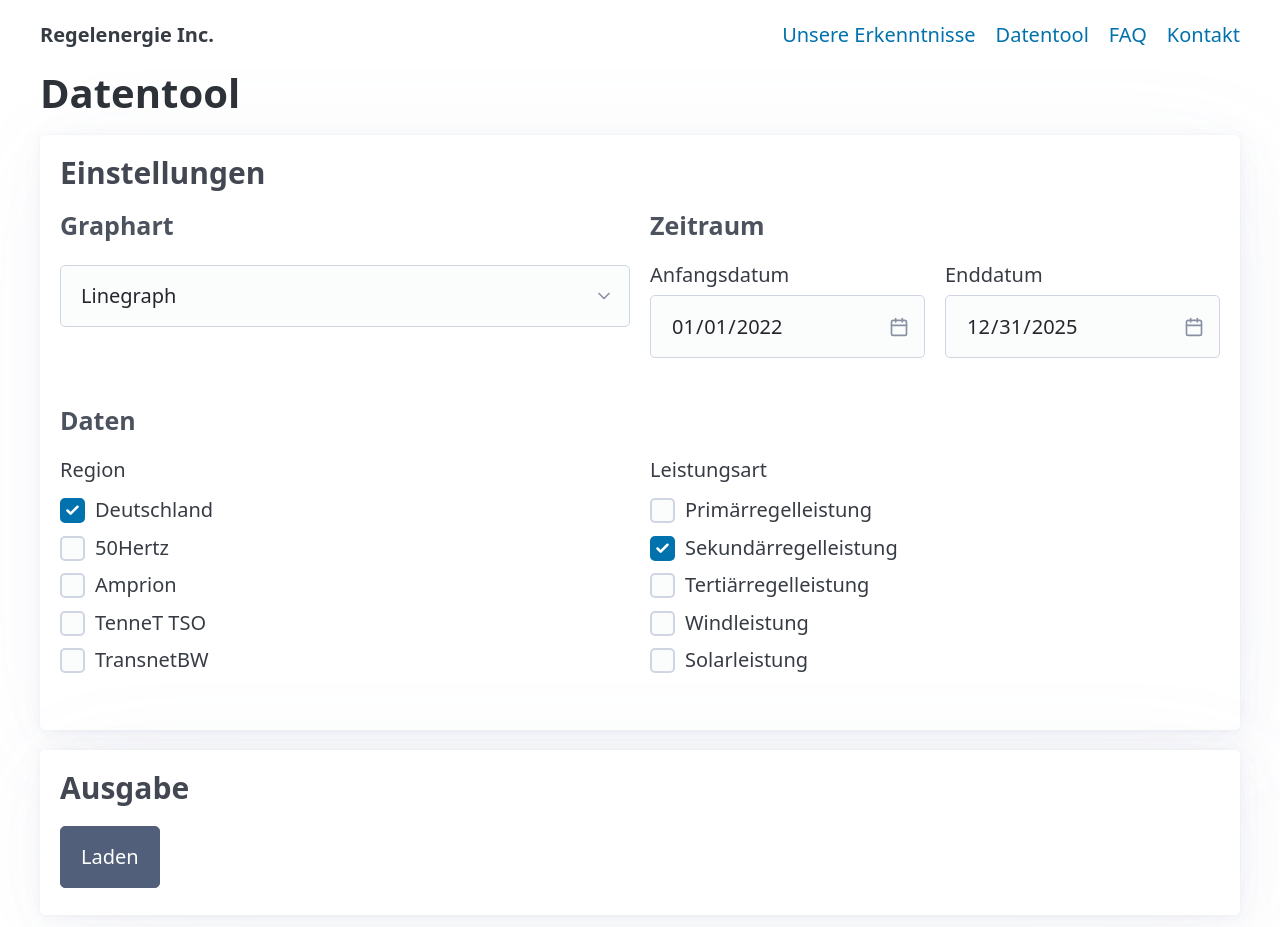
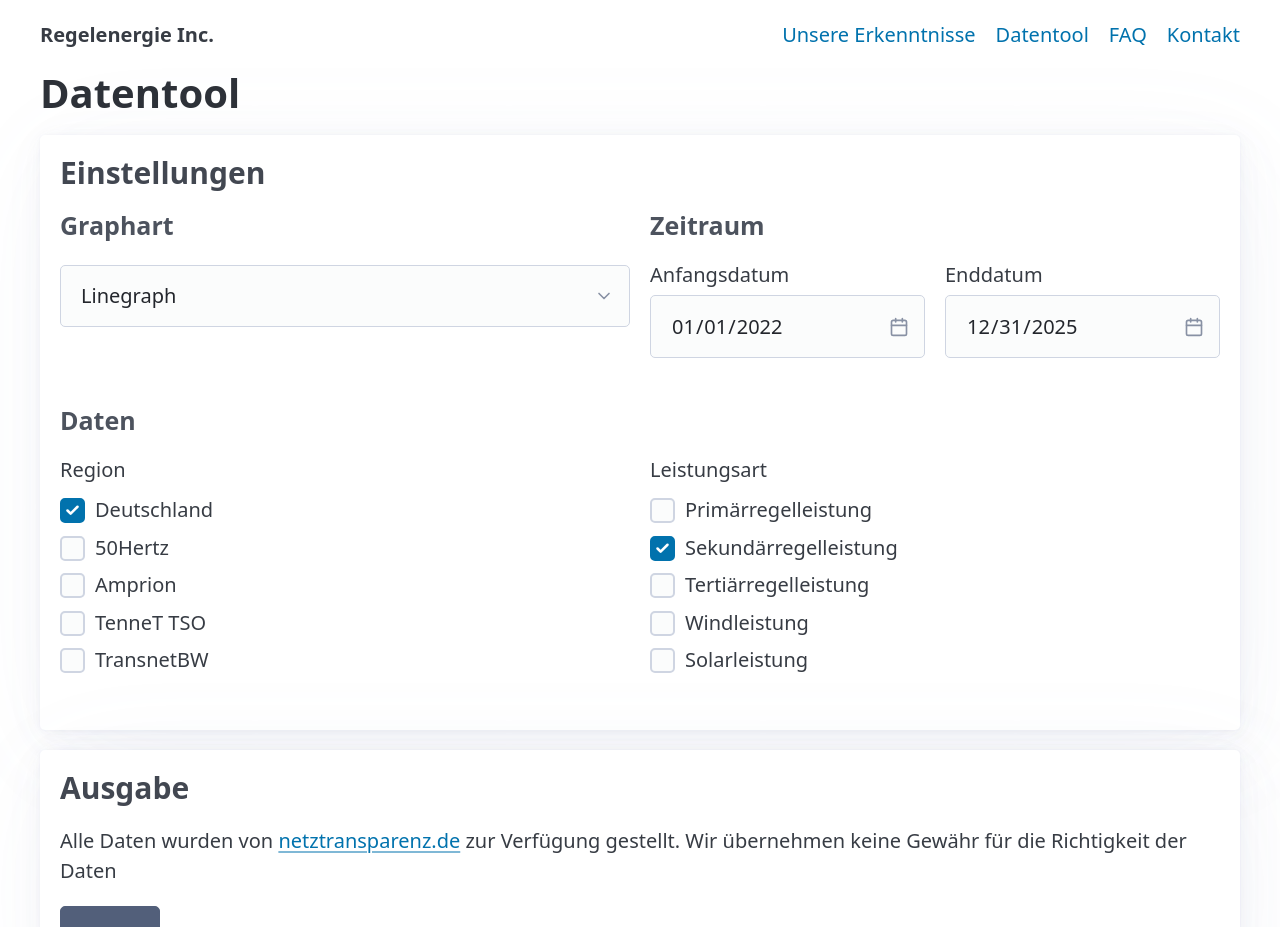
Before and after one commit to Friedrich9999/vite-react-pico, a React (Vite) app: page /datentool in a window 1280 px wide. Shown: the top 927 px of the page. Built offline with nearby package versions, Linux system fonts and the light colour scheme.

Commit message:
datenverweis hinzugefügt

```diff
--- a/src/Datentool.jsx
+++ b/src/Datentool.jsx
@@ -86,7 +86,8 @@ function Datentool() {
         </article>
         <article >
           <h3>Ausgabe</h3>
-            <Fetcher />
+          <p>Alle Daten wurden von <a href='https://www.netztransparenz.de'>netztransparenz.de</a> zur Verfügung gestellt. Wir übernehmen keine Gewähr für die Richtigkeit der Daten</p>
+          <Fetcher />
         </article>
       </FetchingContext.Provider>
     </>
```
Also changed, not shown: 1 other file (tests, documents, lock files or other folders).
